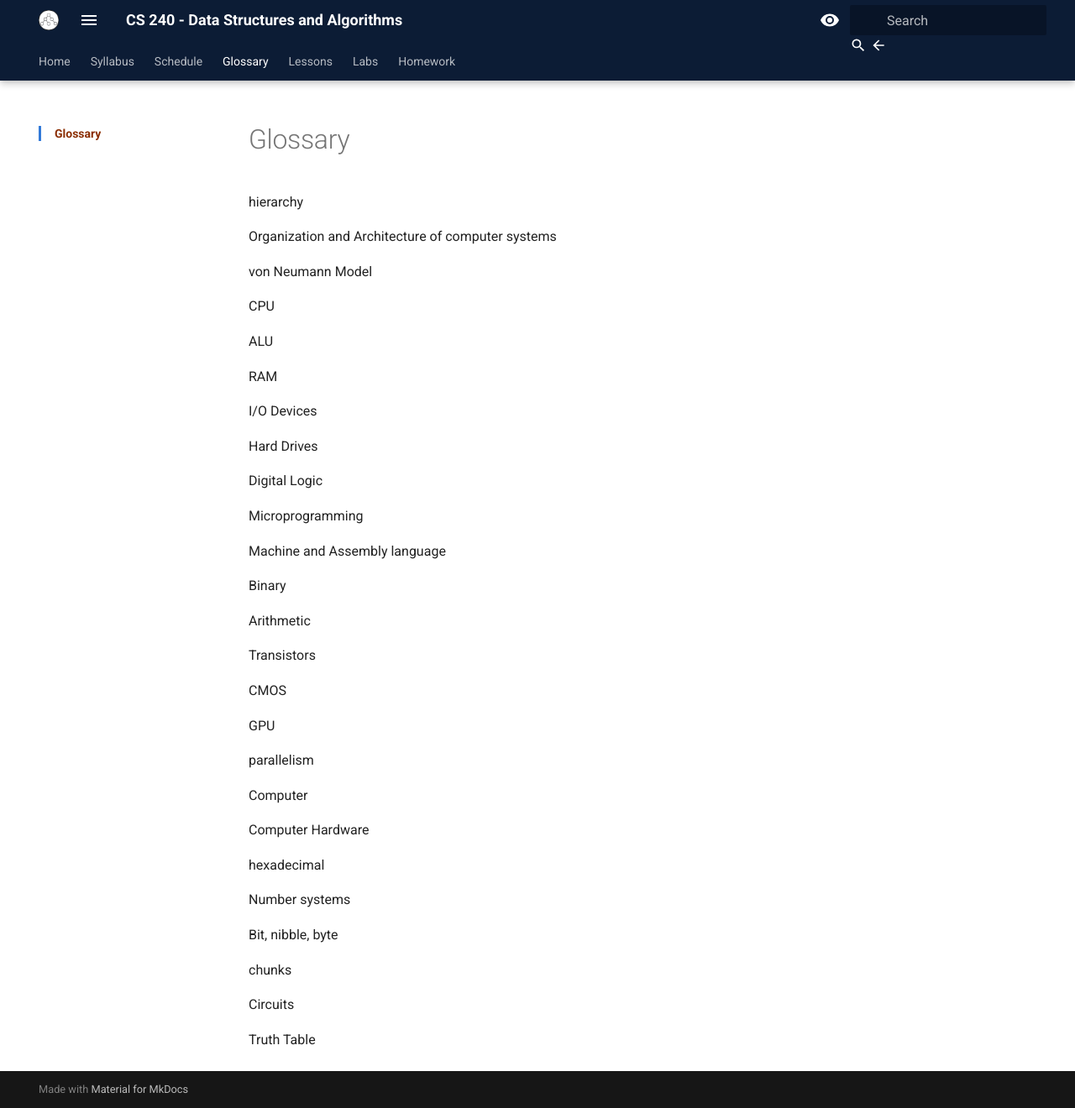
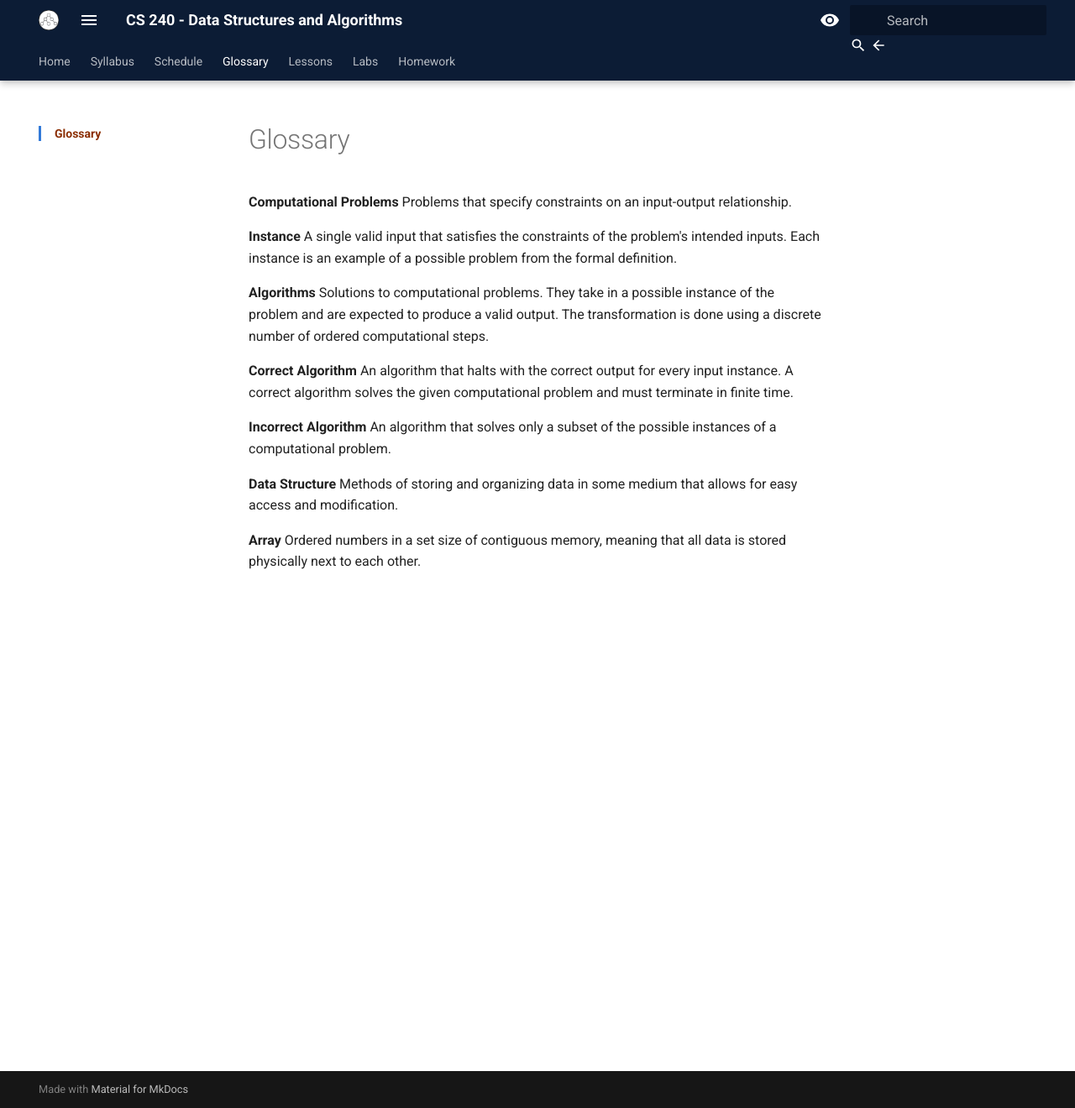
Before and after one commit to szwakoj/CS240, an MkDocs documentation site: the page built from docs/glossary.md, in a window 1280 px wide and 1320 px high. Shown: the whole window at 84% size. Built offline with MkDocs 1.6.1 and Material for MkDocs 9.7.7, drawn with Linux system fonts in a browser that asks for light colours.

Commit message:
Added Week 1 Glossary

```diff
--- a/docs/glossary.md
+++ b/docs/glossary.md
@@ -1,51 +1,22 @@
 # Glossary
 
-hierarchy
+**Computational Problems**
+	Problems that specify constraints on an input-output relationship.
 
-Organization and Architecture of computer systems
+**Instance**
+	A single valid input that satisfies the constraints of the problem's intended inputs. Each instance is an example of a possible problem from the formal definition.
 
-von Neumann Model
+**Algorithms**
+	Solutions to computational problems. They take in a possible instance of the problem and are expected to produce a valid output. The transformation is done using a discrete number of ordered computational steps.
 
-CPU
+**Correct Algorithm**
+	An algorithm that halts with the correct output for every input instance. A correct algorithm solves the given computational problem and must terminate in finite time.
 
-ALU
+**Incorrect Algorithm**
+	An algorithm that solves only a subset of the possible instances of a computational problem.
 
-RAM
+**Data Structure**
+	Methods of storing and organizing data in some medium that allows for easy access and modification.
 
-I/O Devices
-
-Hard Drives
-
-Digital Logic
-
-Microprogramming
-
-Machine and Assembly language
-
-Binary
-
-Arithmetic
-
-Transistors
-
-CMOS
-
-GPU
-
-parallelism
-
-Computer
-
-Computer Hardware
-
-hexadecimal
-
-Number systems
-
-Bit, nibble, byte
-
-chunks
-
-Circuits
-
-Truth Table
+**Array**
+	Ordered numbers in a set size of contiguous memory, meaning that all data is stored physically next to each other.
```
